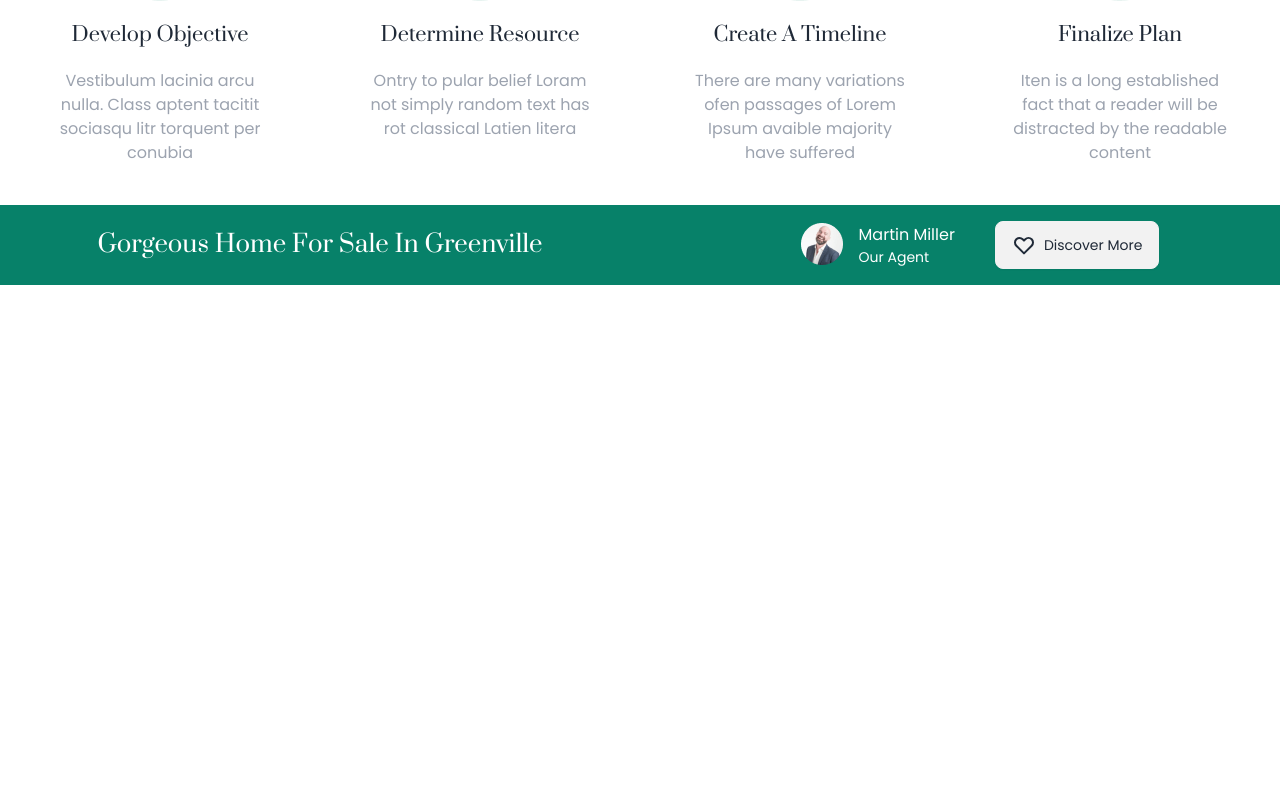
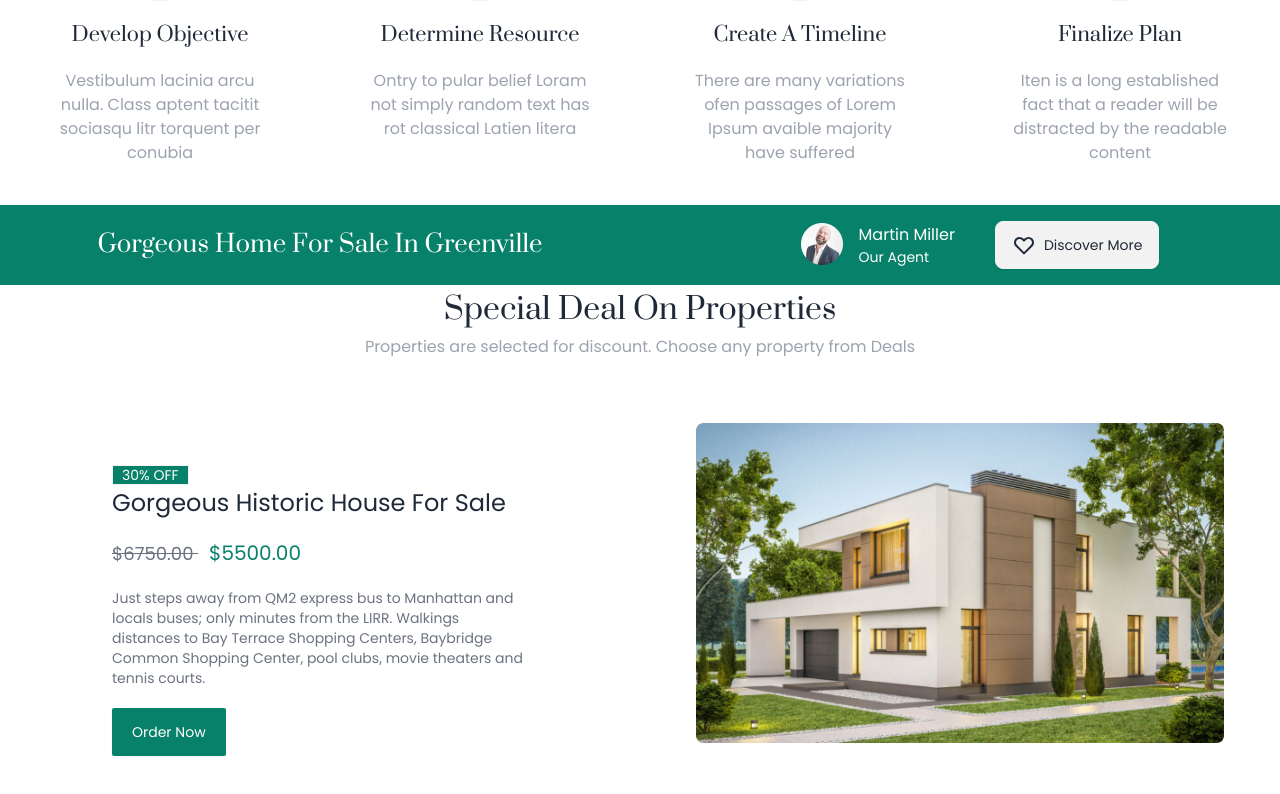
Before and after one commit to iamakmal/dev-realestate, a React (Vite) app: page / in a window 1280 px wide. Shown: the part 1969-2763 px from the top of the page. Before the commit the page ends 2254 px from the top, so only its background shows below. Built offline with nearby package versions, Linux system fonts and the light colour scheme.

Commit message:
implemented deal component

```diff
--- a/src/App.jsx
+++ b/src/App.jsx
@@ -1,5 +1,6 @@
 import './App.css'
 import BestPlace from './components/BestPlace'
+import Deal from './components/Deal'
 import Demo from './components/Demo'
 import Hero from './components/Hero'
 import Navbar from './components/Navbar'
@@ -18,6 +19,7 @@ function App() {
 
     <BestPlace/>
     <Demo/>
+    <Deal/>
     </>
   )
 }
--- /dev/null
+++ b/src/components/Deal.jsx
@@ -0,0 +1,22 @@
+import React from 'react'
+
+export default function Deal() {
+  return (
+    <>
+    <h1 className="text-3xl text-center font-prata leading-[50px]">Special Deal On Properties</h1>
+    <h1 className="text-md text-center text-gray-400 mb-16">Properties are selected for discount. Choose any property from Deals</h1>
+    <div className="grid md:grid-cols-2 justify-items-center">
+    <div className="p-10 px-28 ">
+        <div className="badge bg-main text-white rounded-none">30% OFF</div>
+        <h1 className="text-2xl mb-5">Gorgeous Historic House For Sale</h1>
+        <h1 className="text-xl text-main mb-5"><span className=" text-gray-500 text-lg line-through"> $6750.00 </span>&nbsp; $5500.00 </h1>
+        <p className="text-gray-500 text-sm mb-5">Just steps away from QM2 express bus to Manhattan and locals buses; only minutes from the LIRR. Walkings distances to Bay Terrace Shopping Centers, Baybridge Common Shopping Center, pool clubs, movie theaters and tennis courts.</p>
+        <button className="btn bg-main text-white font-normal border-0 px-5 rounded-sm mb-20">Order Now</button>
+    </div>
+    <div>
+        <img src="deal.jpg" className="h-80 rounded-md"/>
+    </div>
+    </div>
+    </>
+  )
+}
--- a/src/components/Demo.jsx
+++ b/src/components/Demo.jsx
@@ -4,7 +4,7 @@ export default function Demo() {
   return (
     <>
        <h1 className="text-3xl text-center font-prata leading-[50px] mb-10">Eye Catching XStore Real Estate Demo</h1>
-       <div className="grid grid-cols-4 justify-items-center">
+       <div className="grid md:grid-cols-4 justify-items-center">
 
         <div className="flex flex-col items-center text-center w-56">
             <img src="demo1.png"/>
```
Also changed, not shown: public/deal.jpg (added).
